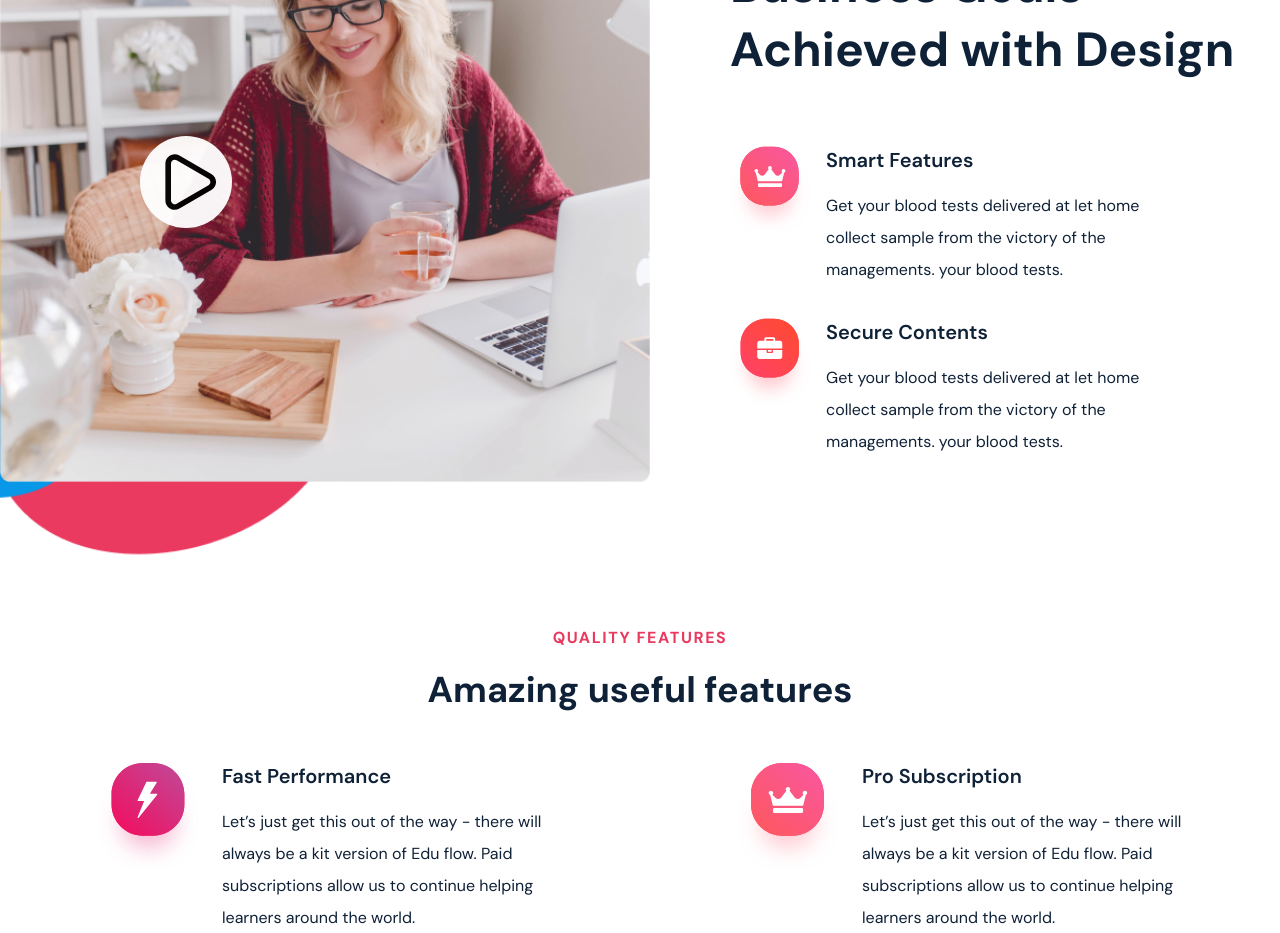
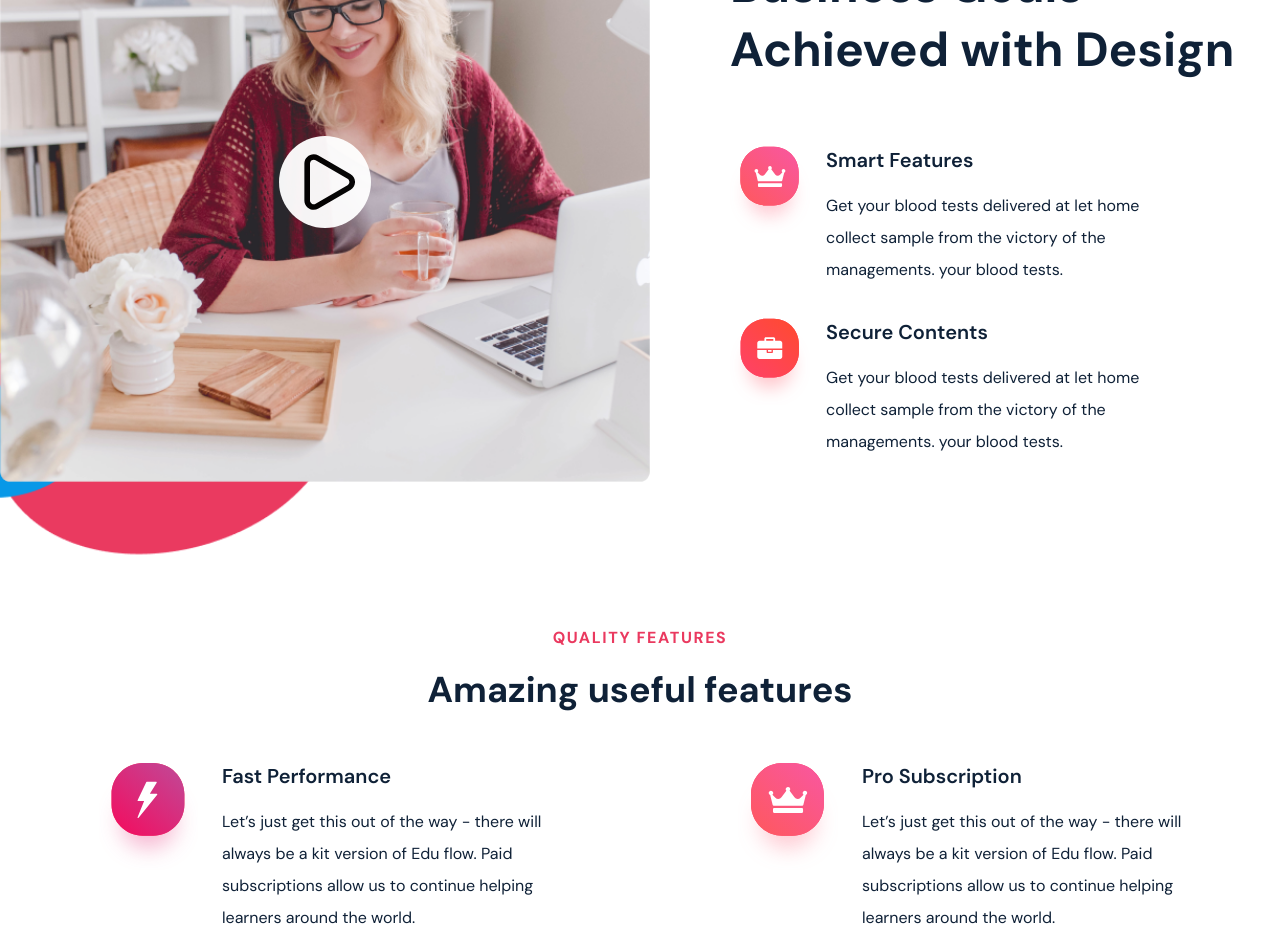
Before and after one commit to asfand687/nits, a Next.js app: page / in a window 1280 px wide. Shown: the part 2140-3073 px from the top of the page. Built offline with nearby package versions, Linux system fonts and the light colour scheme.

Commit message:
chore: adjusted the positioning of play button

```diff
--- a/app/(components)/Services.tsx
+++ b/app/(components)/Services.tsx
@@ -14,7 +14,7 @@ const Services = () => {
             className="max-w-[650px]"
           />
           {/* <div className='h-20 w-20 rounded-full animate-pulseGrow bg-red-400 absolute top-1/2 -translate-y-1/2 left-[23%]'></div> */}
-          <div className="bg-white p-4 rounded-full absolute top-1/2 -translate-y-1/2 left-[25%] -translate-x-[25%] z-20 animate-pulse">
+          <div className="bg-white p-4 rounded-full absolute top-1/2 -translate-y-1/2 left-[50%] -translate-x-[50%] z-20 animate-pulse">
             <Image
               src="/play.svg"
               alt="Play"
```
